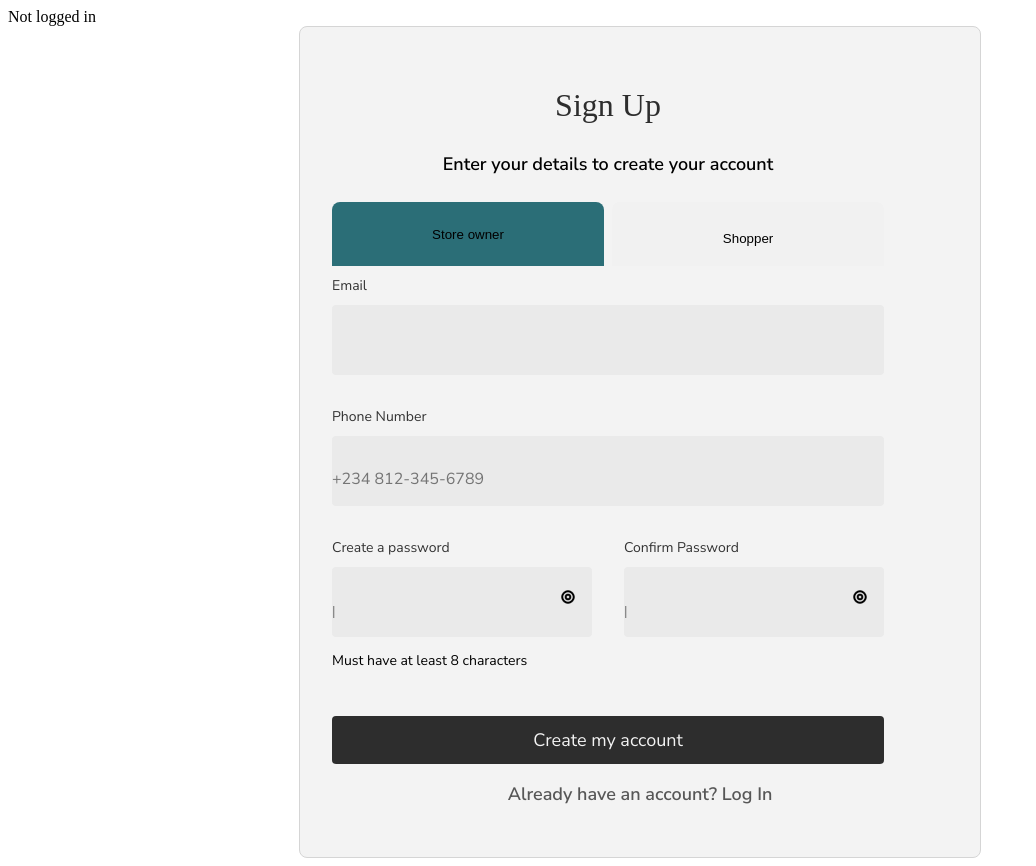
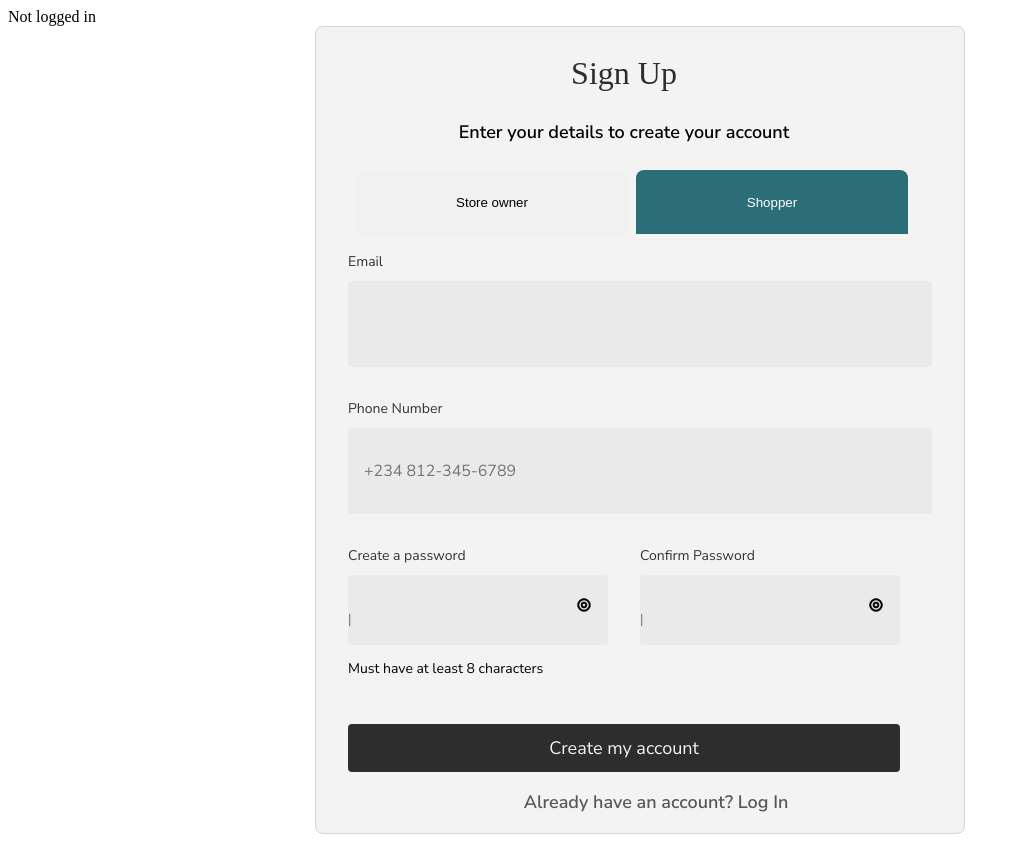
Before and after one commit to Ibizugbe/ISW-FRONTEND, a React (Vite) app: page / in a window 1280 px wide. Shown: the whole page, without its empty margins (0-1036 px from the left). After the commit the page ends 842 px from the top, so only its background shows below. Built offline with nearby package versions, Linux system fonts and the light colour scheme; a web font is replaced by a local one.

Commit message:
added more styling

```diff
--- a/src/auth/Registration.jsx
+++ b/src/auth/Registration.jsx
@@ -20,6 +20,7 @@ const Registration = () => {
   const [username, setUsername] = useState("");
   const [password, setPassword] = useState("");
   const [showPassword, setShowPassword] = useState(false);
+  const [selectedUser, setSelectedUser] = useState("shopper");
 
   const handleRegister = async () => {
     dispatch(registerRequest());
@@ -42,14 +43,22 @@ const Registration = () => {
   const handleTogglePassword = () => {
     setShowPassword(!showPassword);
   };
+
+  const handleUserSelection = (user) => {
+    setSelectedUser(user);
+  };
   return (
     <div className="registration">
       <div className="headerWrap">
         <h2 className="Sign">Sign Up</h2>
         <p>Enter your details to create your account</p>
         <div className="navButton">
-          <button className="storeOwner">Store owner</button>
-          <button className="shopper">Shopper</button>
+          <button className={selectedUser === "storeOwner"? "active": ""}
+          onClick={() => handleUserSelection("storeOwner")}
+          >Store owner</button>
+          <button className={selectedUser === "shopper" ? "active" : ""}
+          onClick={()=> handleUserSelection("shopper")}
+          >Shopper</button>
         </div>
       </div>
       <div className="signupForm">
--- a/src/auth/style.css
+++ b/src/auth/style.css
@@ -85,7 +85,7 @@ h2 {
 .registration {
   width: 616px;
   height: auto;
-  padding: 32px 32px;
+  padding-left:32px;
 
   border-radius: 8px;
   opacity: 0px;
@@ -124,38 +124,39 @@ h2 {
   margin-bottom: 10px;
   width: 100%;
   height: auto;
-  padding: 8px 0px 0px 0px;
+  padding: 8px;
   gap: 8px;
   border-radius: 8px 8px 0px 0px;
   opacity: 0px;
 }
-.storeOwner {
-  align-items: center;
+
+.navButton button {
   width: 276px;
+
   height: 64px;
-
-  gap: 8px;
-  border-radius: 8px 8px 0px 0px;
-  opacity: 0px;
-  background-color: #2b6e77;
-  border: none;
-}
-.shopper {
-  width: 276px;
-  align-items: end;
-  height: 64px;
-  padding: 8px 0px 0px 0px;
+  padding: 8px;
   gap: 8px;
   border-radius: 8px 8px 0px 0px;
   opacity: 0px;
   background-color: #f1f1f1;
   border: none;
 }
+.navButton button.active {
+  background-color: #2b6e77;
+  color: white;
+  align-items: center;
+  width: 276px;
+  height: 64px;
+  padding: 8px;
+  gap: 8px;
+  border-radius: 8px 8px 0px 0px;
+  opacity: 0px;
+}
 .signupForm input[type="email"],
 .signupForm input[type="number"] {
   width: 552px;
   height: 54px;
-  padding: 16px 0px 0px 0px;
+  padding: 16px;
   gap: 10px;
   border-radius: 4px;
   opacity: 0px;
```
